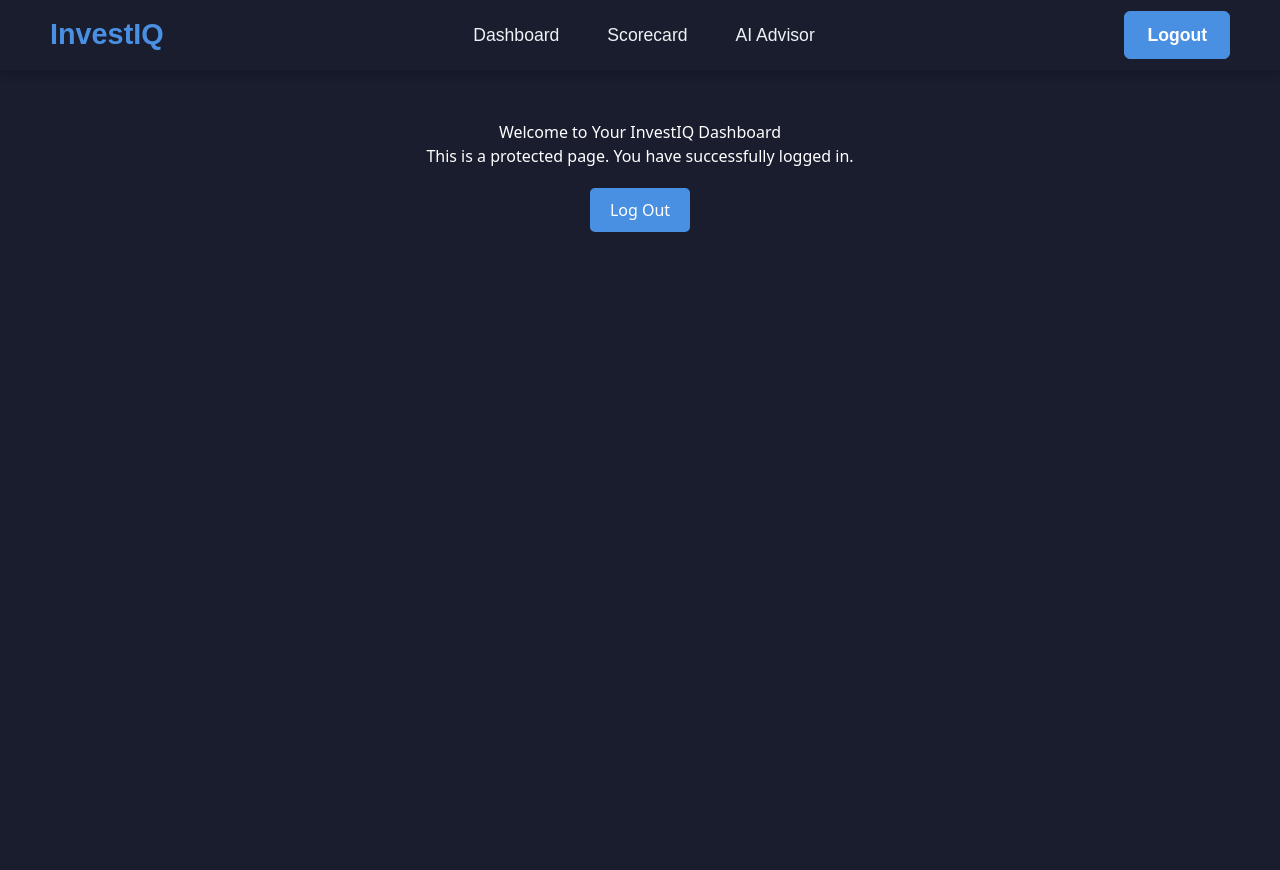
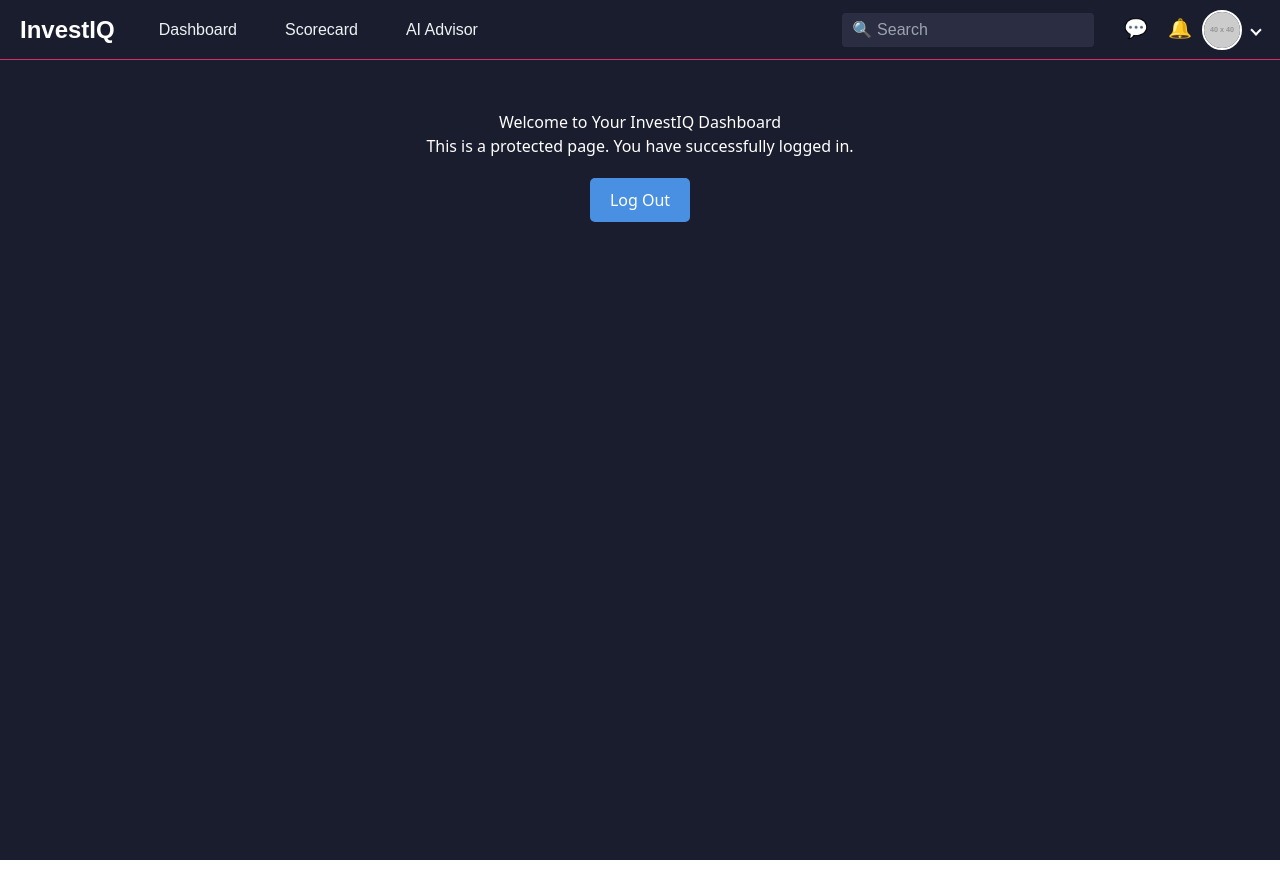
Before and after one commit to Sumukhms/InvestIQ, a React (Vite) app in the folder frontend/: page /dashboard in a window 1280 px wide. Built offline with nearby package versions, Linux system fonts and the light colour scheme.

Commit message:
navbar improvements

```diff
--- a/frontend/src/App.jsx
+++ b/frontend/src/App.jsx
@@ -32,6 +32,8 @@ const AppLayout = () => {
                 <Route path="/dashboard" element={<DashboardPage />} />
                 <Route path="/scorecard" element={<ScorecardInput />} />
                 <Route path="/growth-suggestions" element={<GrowthSuggestions />} />
+                <Route path="/profile" element={<div>Profile Page</div>} />
+                <Route path="/settings" element={<div>Settings Page</div>} />
             </Routes>
         </div>
     );
--- a/frontend/src/components/Navbar.css
+++ b/frontend/src/components/Navbar.css
@@ -1,34 +1,27 @@
 .navbar {
-    background: #1A1D2E;
-    height: 70px;
-    display: flex;
-    justify-content: center;
-    align-items: center;
-    font-size: 1.1rem;
-    position: sticky;
-    top: 0;
-    z-index: 1000;
-    box-shadow: 0 2px 10px rgba(0, 0, 0, 0.3);
-    font-family: 'Poppins', sans-serif;
+  display: flex;
+  justify-content: space-between;
+  align-items: center;
+  background-color: #1a1d2e;
+  padding: 0 20px;
+  height: 60px;
+  color: white;
+  font-family: Arial, sans-serif;
+  border-bottom: 1px solid #d92b6a;
 }
 
-.navbar-container {
-    display: flex;
-    justify-content: space-between;
-    align-items: center;
-    height: 70px;
-    width: 100%;
-    padding: 0 50px;
-    max-width: 1400px;
+.navbar-left,
+.navbar-right {
+  display: flex;
+  align-items: center;
 }
 
 .navbar-logo {
-    color: #4A90E2;
-    cursor: pointer;
-    text-decoration: none;
-    font-size: 1.8rem;
-    font-weight: bold;
-    font-family: 'Montserrat', sans-serif;
+  font-weight: bold;
+  font-size: 1.5rem;
+  margin-right: 20px;
+  text-decoration: none;
+  color: white;
 }
 
 .nav-menu {
@@ -39,7 +32,7 @@
 }
 
 .nav-item {
-    height: 70px;
+    height: 60px;
 }
 
 .nav-links {
@@ -57,18 +50,93 @@
     color: #4A90E2;
 }
 
-.logout-button {
-    padding: 10px 22px;
-    border-radius: 6px;
-    background-color: #4A90E2;
-    color: #fff;
-    border: 1px solid #4A90E2;
-    cursor: pointer;
-    font-weight: 600;
-    transition: all 0.3s ease-out;
+
+.search-container {
+  display: flex;
+  align-items: center;
+  background-color: #2b2d42;
+  border-radius: 4px;
+  padding: 5px 10px;
+  margin-right: 20px;
 }
 
-.logout-button:hover {
-    background-color: transparent;
-    color: #4A90E2;
+.search-icon {
+  margin-right: 5px;
 }
+
+.search-container input {
+  background: transparent;
+  border: none;
+  color: white;
+  outline: none;
+}
+
+.icon-item {
+  margin: 0 10px;
+  cursor: pointer;
+}
+
+.navbar-icon {
+  font-size: 1.2rem;
+}
+
+.profile-container {
+  position: relative;
+  display: flex;
+  align-items: center;
+  cursor: pointer;
+}
+
+.profile-pic {
+  width: 40px;
+  height: 40px;
+  border-radius: 50%;
+  border: 2px solid white;
+}
+
+.arrow {
+  border: solid white;
+  border-width: 0 2px 2px 0;
+  display: inline-block;
+  padding: 3px;
+  margin-left: 10px;
+}
+
+.down {
+  transform: rotate(45deg);
+  -webkit-transform: rotate(45deg);
+}
+
+.up {
+  transform: rotate(-135deg);
+  -webkit-transform: rotate(-135deg);
+}
+
+.dropdown-menu {
+  position: absolute;
+  top: 50px;
+  right: 0;
+  background-color: #2b2d42;
+  border: 1px solid #444;
+  border-radius: 4px;
+  width: 150px;
+  z-index: 1000;
+  display: flex;
+  flex-direction: column;
+}
+
+.dropdown-menu a, .logout-button-dropdown {
+  color: white;
+  padding: 12px 16px;
+  text-decoration: none;
+  display: block;
+  background: none;
+  border: none;
+  text-align: left;
+  width: 100%;
+  cursor: pointer;
+}
+
+.dropdown-menu a:hover, .logout-button-dropdown:hover {
+  background-color: #4A90E2;
+}
--- a/frontend/src/components/Navbar.jsx
+++ b/frontend/src/components/Navbar.jsx
@@ -1,9 +1,14 @@
-import React from 'react';
+import React, { useState } from 'react';
 import { Link, useNavigate } from 'react-router-dom';
 import './Navbar.css';
 
 const Navbar = () => {
+    const [isDropdownOpen, setDropdownOpen] = useState(false);
     const navigate = useNavigate();
+
+    const toggleDropdown = () => {
+        setDropdownOpen(!isDropdownOpen);
+    };
 
     const handleLogout = () => {
         // Clear token from local storage to log the user out
@@ -15,7 +20,7 @@ const Navbar = () => {
 
     return (
         <nav className="navbar">
-            <div className="navbar-container">
+            <div className="navbar-left">
                 <Link to="/dashboard" className="navbar-logo">
                     InvestIQ
                 </Link>
@@ -36,9 +41,35 @@ const Navbar = () => {
                         </Link>
                     </li>
                 </ul>
-                <button onClick={handleLogout} className="logout-button">
-                    Logout
-                </button>
+            </div>
+            <div className="navbar-right">
+                <div className="search-container">
+                    <span className="search-icon" role="img" aria-label="search">🔍</span>
+                    <input type="text" placeholder="Search" />
+                </div>
+                <div className="icon-item">
+                    <span className="navbar-icon" role="img" aria-label="messages">💬</span>
+                </div>
+                <div className="icon-item">
+                    <span className="navbar-icon" role="img" aria-label="notifications">🔔</span>
+                </div>
+                <div className="profile-container" onClick={toggleDropdown}>
+                    <img
+                        src="https://via.placeholder.com/40"
+                        alt="Profile"
+                        className="profile-pic"
+                    />
+                    <i className={`arrow ${isDropdownOpen ? 'up' : 'down'}`}></i>
+                    {isDropdownOpen && (
+                        <div className="dropdown-menu">
+                            <Link to="/profile">Profile</Link>
+                            <Link to="/settings">Settings</Link>
+                            <button onClick={handleLogout} className="logout-button-dropdown">
+                                Logout
+                            </button>
+                        </div>
+                    )}
+                </div>
             </div>
         </nav>
     );
```
